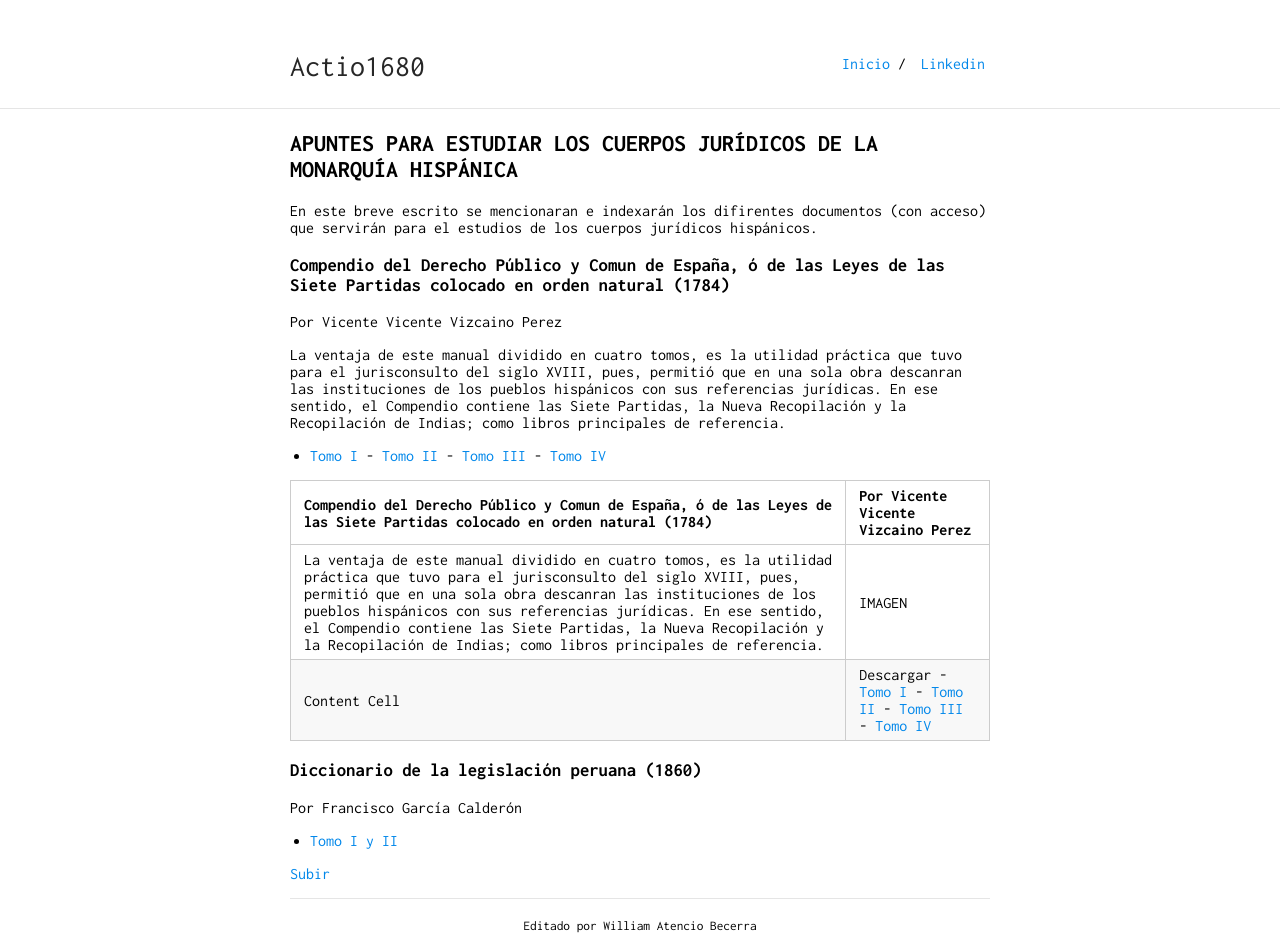
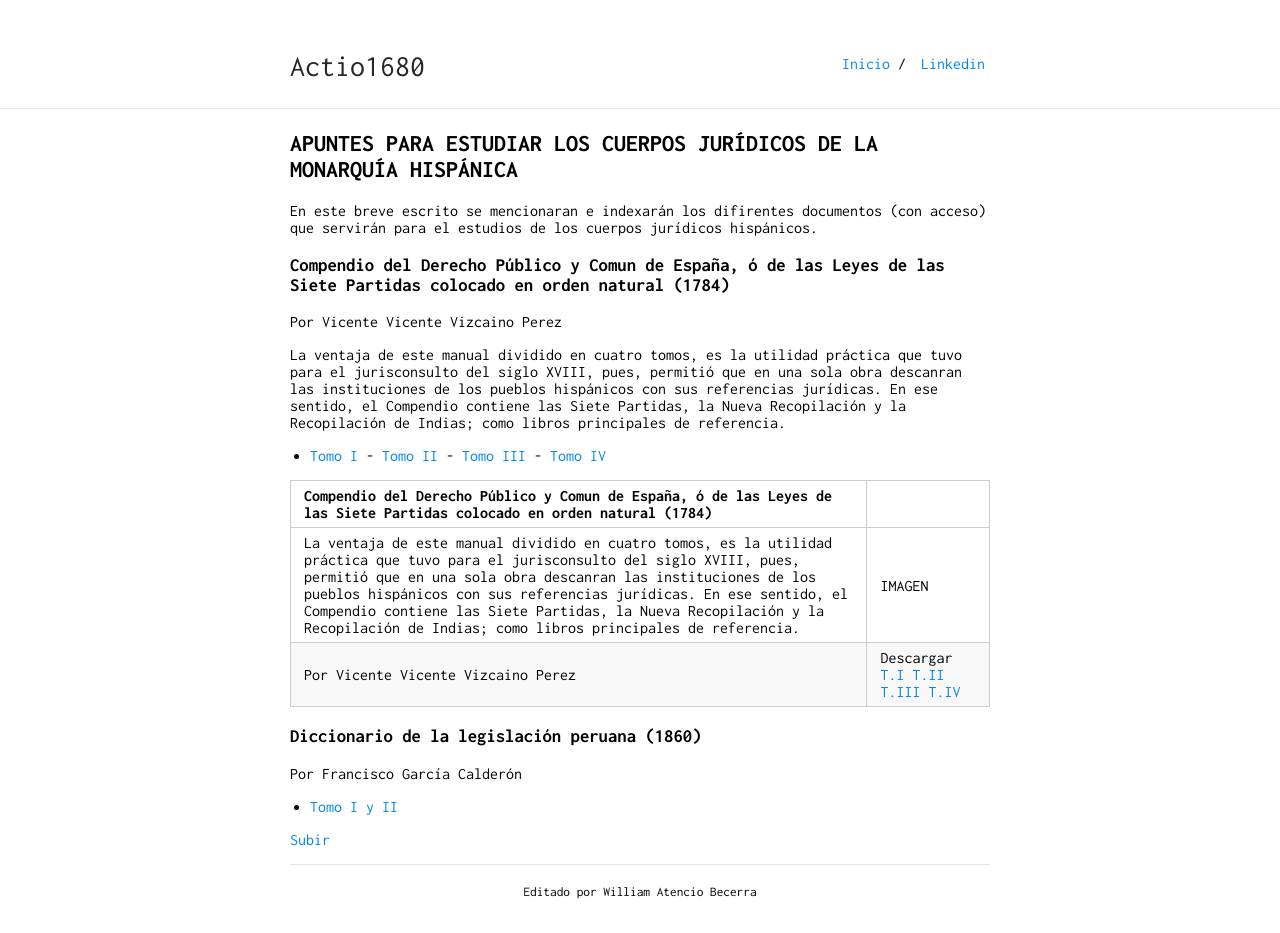
Before and after one commit to actio1680/actio1680.github.io, a Jekyll site: the page built from escritos/apuntes-derecho-monarquia-hispanica.md, in a window 1280 px wide. Built offline with Jekyll 4.4.1, drawn with Linux system fonts in a browser that asks for light colours; our own code applies the rules of GitHub Pages for plain Markdown files; after the commit the page ends 900 px from its top, so only the background shows below that.

Commit message:
Update apuntes-derecho-monarquia-hispanica.md

```diff
--- a/escritos/apuntes-derecho-monarquia-hispanica.md
+++ b/escritos/apuntes-derecho-monarquia-hispanica.md
@@ -11,10 +11,10 @@ La ventaja de este manual dividido en cuatro tomos, es la utilidad práctica que
 
 - [Tomo I](https://books.google.com.pe/books?id=zTYUAAAAQAAJ) - [Tomo II](https://books.google.com.pe/books?id=Jdwbk13oiDMC) - [Tomo III](https://books.google.com.pe/books?id=7DYUAAAAQAAJ) - [Tomo IV](https://books.google.com.pe/books?id=X8rwkBvJMYIC)
 
-|Compendio del Derecho Público y Comun de España, ó de las Leyes de las Siete Partidas colocado en orden natural (1784)| Por Vicente Vicente Vizcaino Perez |
+|Compendio del Derecho Público y Comun de España, ó de las Leyes de las Siete Partidas colocado en orden natural (1784)| |
 | ------------- | ------------- |
 | La ventaja de este manual dividido en cuatro tomos, es la utilidad práctica que tuvo para el jurisconsulto del siglo XVIII, pues, permitió que en una sola obra descanran las instituciones de los pueblos hispánicos con  sus referencias jurídicas. En ese sentido, el Compendio contiene las Siete Partidas, la Nueva Recopilación y la Recopilación de Indias; como libros principales de referencia.  | IMAGEN  |
-| Content Cell  | Descargar - [Tomo I](https://books.google.com.pe/books?id=zTYUAAAAQAAJ) - [Tomo II](https://books.google.com.pe/books?id=Jdwbk13oiDMC) - [Tomo III](https://books.google.com.pe/books?id=7DYUAAAAQAAJ) - [Tomo IV](https://books.google.com.pe/books?id=X8rwkBvJMYIC)  |
+| Por Vicente Vicente Vizcaino Perez | Descargar [T.I](https://books.google.com.pe/books?id=zTYUAAAAQAAJ) [T.II](https://books.google.com.pe/books?id=Jdwbk13oiDMC) [T.III](https://books.google.com.pe/books?id=7DYUAAAAQAAJ) [T.IV](https://books.google.com.pe/books?id=X8rwkBvJMYIC)  |
 
 ### Diccionario de la legislación peruana (1860)
 Por Francisco García Calderón
```
